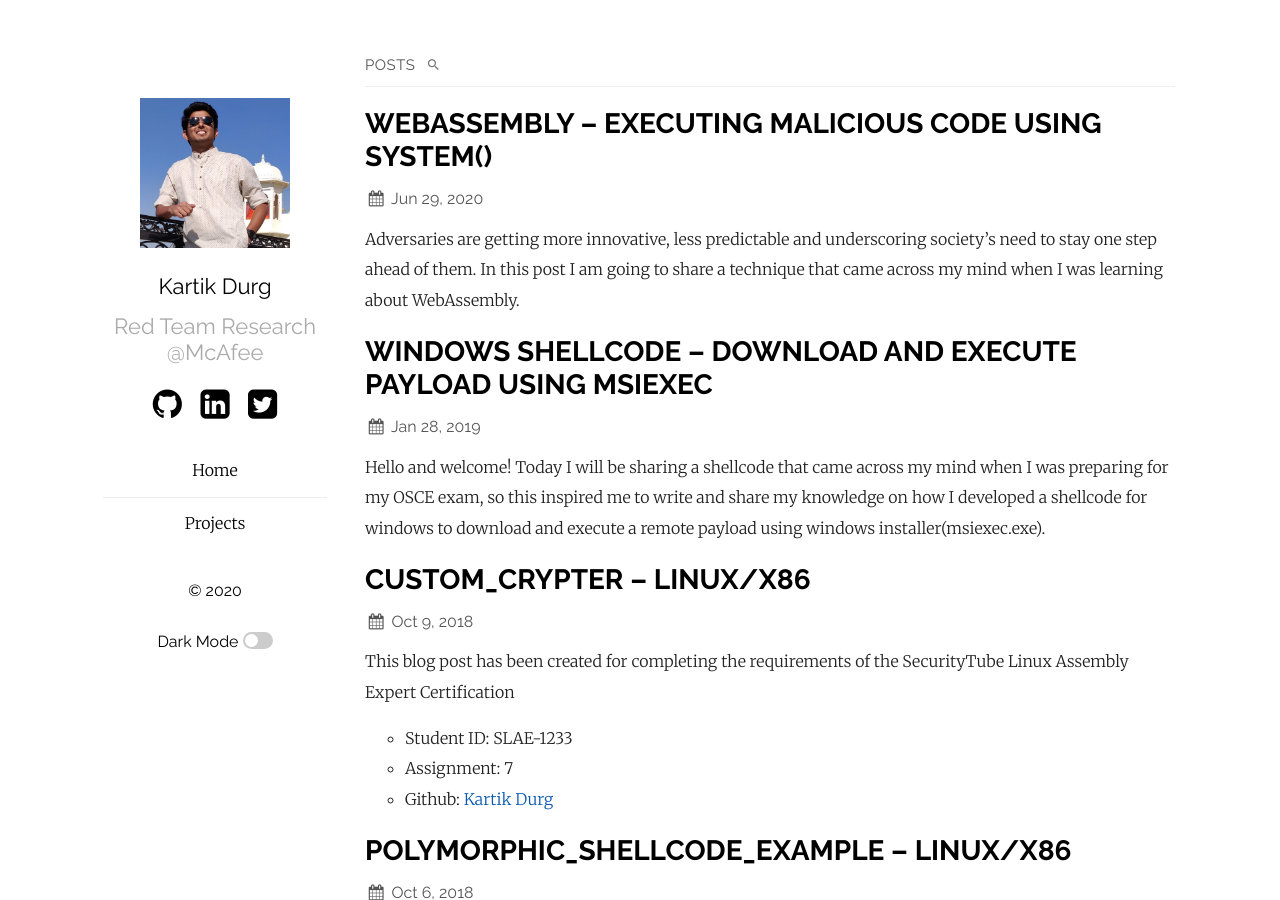
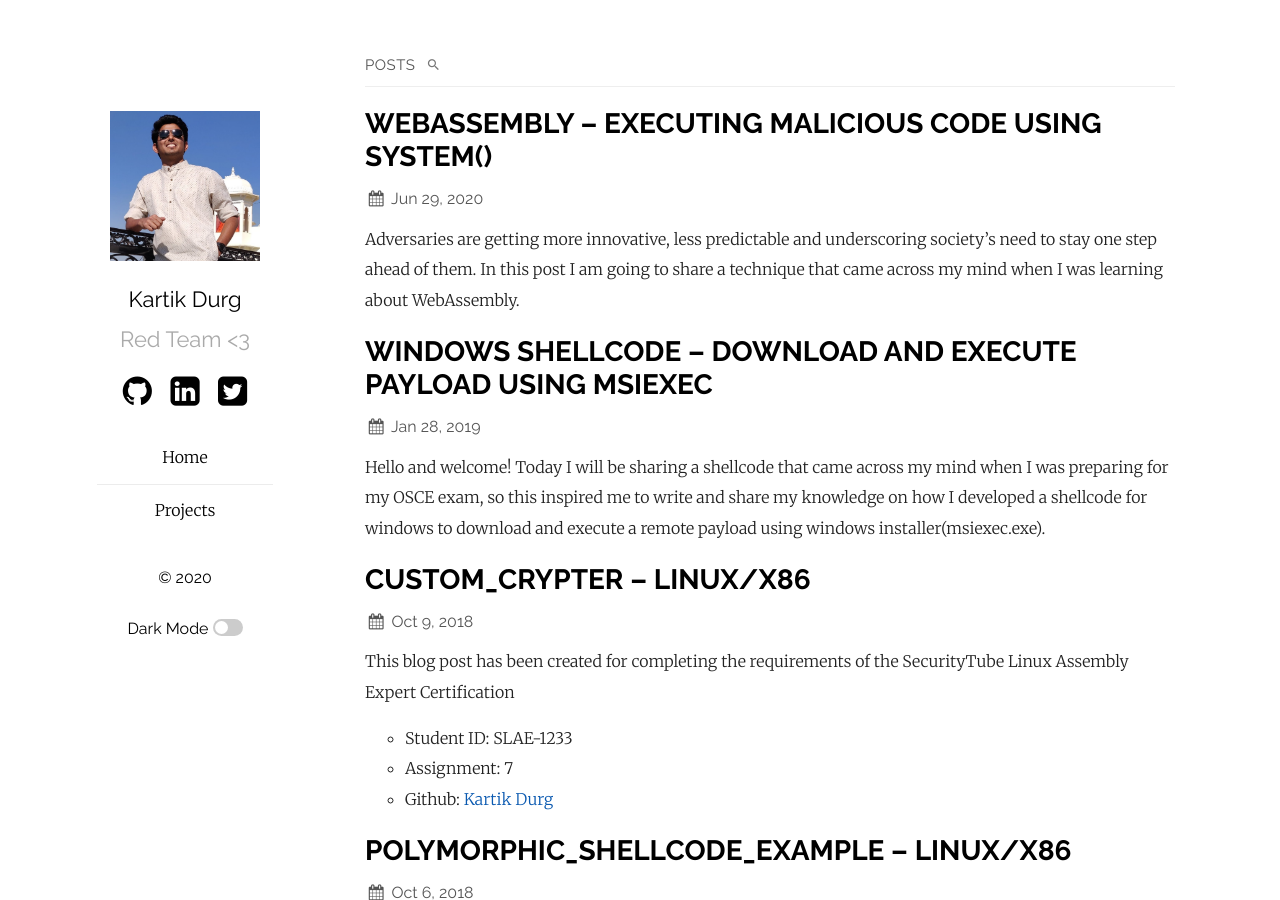
Before and after one commit to kartikdurg/iamroot.github.io, a Jekyll site: the page built from index.html, in a window 1280 px wide and 900 px high. Built offline with Jekyll 4.4.1, drawn with Linux system fonts in a browser that asks for light colours.

Commit message:
Update _config.yml

```diff
--- a/_config.yml
+++ b/_config.yml
@@ -19,7 +19,7 @@ collections:
 
 plainwhite:
   name: Kartik Durg
-  tagline: Red Team Research @McAfee
+  tagline: Red Team <3
   date_format: "%b %-d, %Y"
   disqus_shortname: redteam
   analytics_id: UA-176694116-1
```
